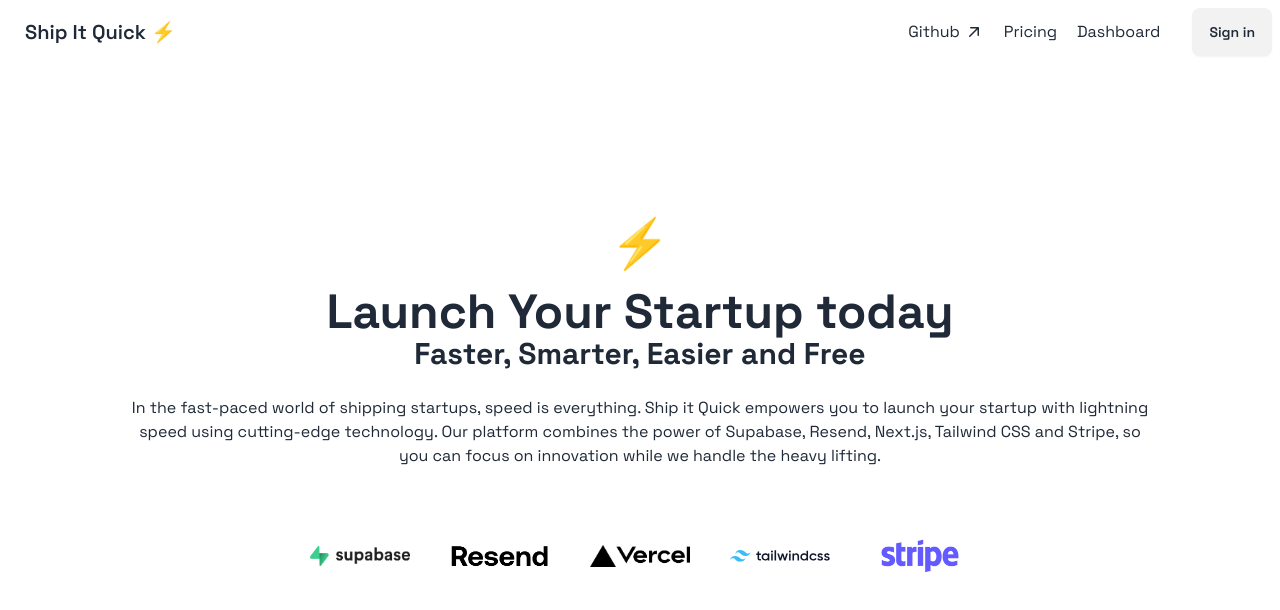
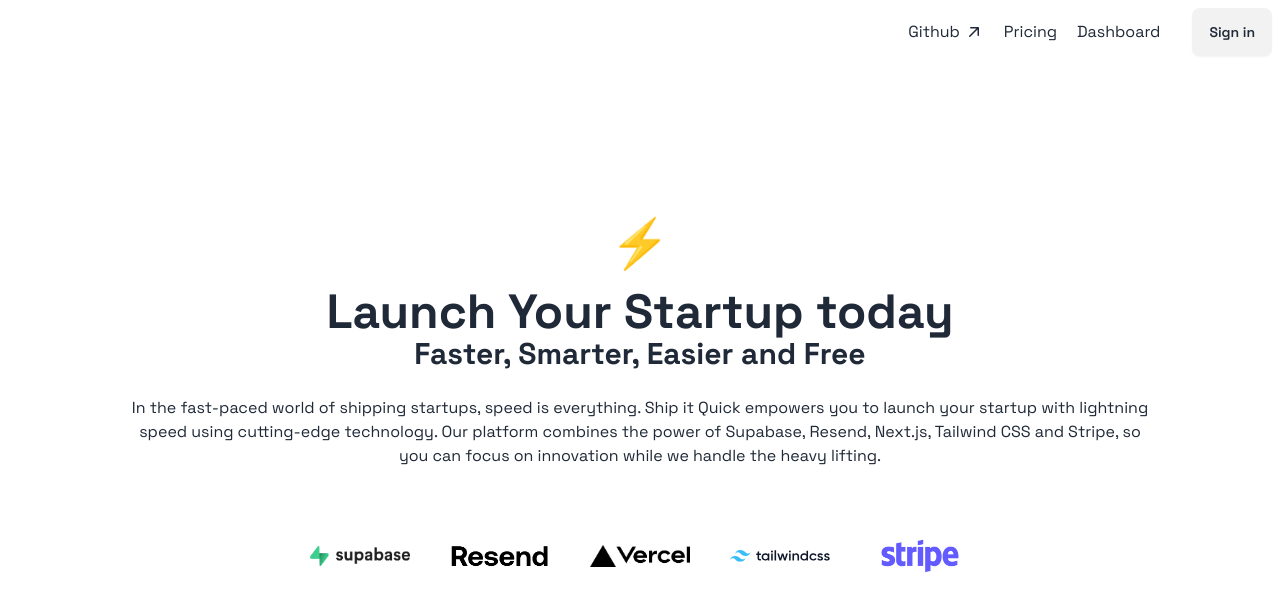
Before and after one commit to luije87/ship-it-quick, a Next.js app: page / in a window 1280 px wide. Shown: the top 610 px of the page. Built offline with nearby package versions, Linux system fonts and the light colour scheme; no server answers.

Commit message:
refactor: Update layout.tsx to include APPLICATION_NAME in navigation links

```diff
--- a/app/(auth)/layout.tsx
+++ b/app/(auth)/layout.tsx
@@ -1,4 +1,5 @@
 import "@/app/globals.css";
+import { APPLICATION_NAME } from "@/config";
 import type { Metadata } from "next";
 import Link from "next/link";
 
@@ -17,7 +18,7 @@
       <div className="navbar bg-base-100">
         <div className="flex-1">
           <Link className="btn btn-ghost text-xl" href={"/"}>
-            Ship It Quick ⚡️
+            {APPLICATION_NAME}
           </Link>
         </div>
       </div>
--- a/app/(main)/layout.tsx
+++ b/app/(main)/layout.tsx
@@ -4,6 +4,7 @@
 import Link from "next/link";
 import { signOutAction } from "../actions";
 import { ArrowUpRightIcon } from "@heroicons/react/20/solid";
+import { APPLICATION_NAME } from "@/config";
 
 export const metadata: Metadata = {
   title: "Ship it Quick",
@@ -25,7 +26,7 @@
       <div className="navbar bg-base-100 fixed">
         <div className="flex-1">
           <Link href="/" className="btn btn-ghost text-xl">
-            Ship It Quick ⚡️
+            {APPLICATION_NAME}
           </Link>
         </div>
         <div className="flex-none">
--- a/app/dashboard/layout.tsx
+++ b/app/dashboard/layout.tsx
@@ -1,5 +1,6 @@
 import "@/app/globals.css";
 import { signOutAction } from "../actions";
+import { APPLICATION_NAME } from "@/config";
 
 export const metadata = {
   title: "Ship it quick ⚡️",
@@ -11,7 +12,7 @@
     <>
       <div className="navbar bg-base-100">
         <div className="flex-1">
-          <a className="btn btn-ghost text-xl">Dashboard ⚡️</a>
+          <a className="btn btn-ghost text-xl">{APPLICATION_NAME}</a>
         </div>
         <div className="flex-none">
           <form>
```
